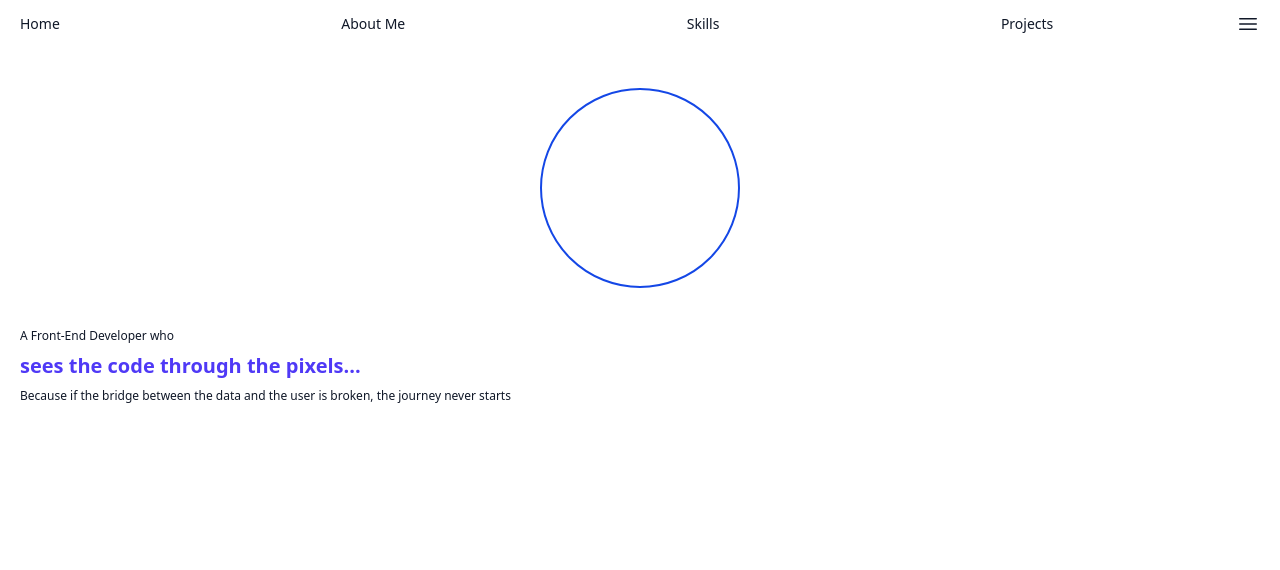
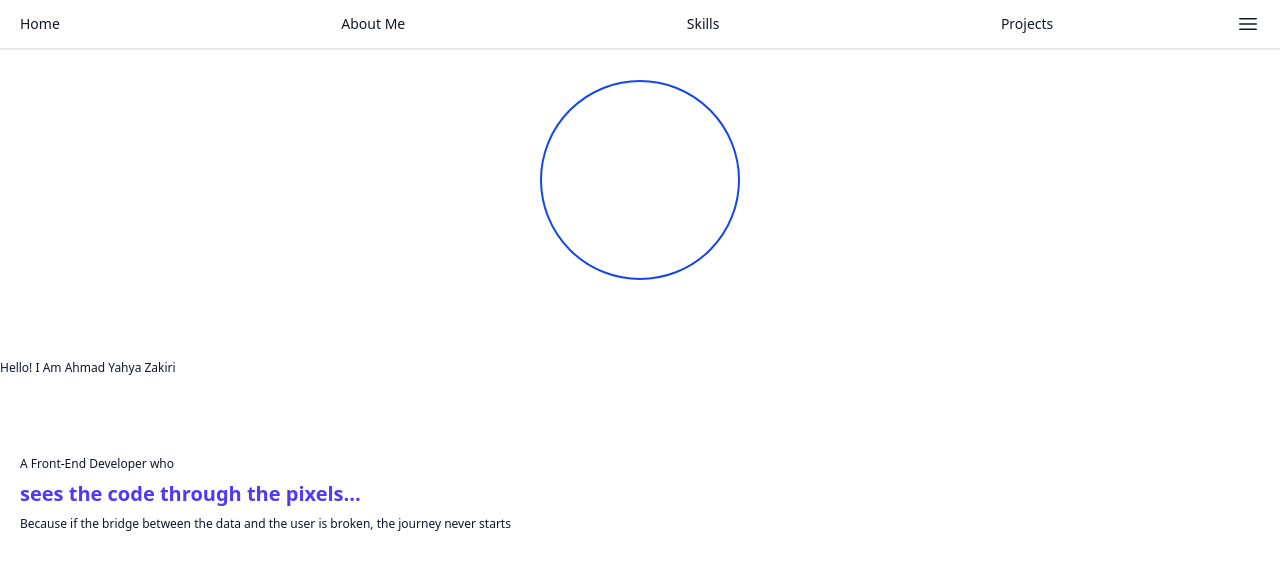
Before and after one commit to Yahya-zakiri/MyPortofolio, a website: page index.html in a window 1280 px wide. Drawn offline with Linux system fonts and the light colour scheme.

Commit message:
A bottom border to header and some styles to section

```diff
--- a/index.html
+++ b/index.html
@@ -8,7 +8,7 @@
   </head>
   <body class="bg-white">
     <div class="container mx-auto flex flex-col space-y-10">
-      <header class="px-5 py-3 flex justify-between items-center text-gray-900">
+      <header class="px-5 py-3 flex justify-between items-center text-gray-900 border-b-2 border-gray-200 fixed w-full">
         <div class="w-10/12">
         <ul class="flex text-sm justify-between">
           <li class="nav-links"><a href="#home">Home</a></li>
@@ -26,8 +26,9 @@
           <!-- <li class="nav-links">Download CV</li> -->
         </ul>
       </header>
-      <section class="grid-cols-12 space-y-10 text-gray-900" id="home">
+      <section class="grid-cols-12 space-y-20 text-gray-900 pt-20" id="home">
             <div class="border-2 border-blue-700 size-50 col-span-12 mx-auto rounded-full"></div>
+            <p class="absolute text-xs">Hello! I Am Ahmad Yahya Zakiri</p>
             <div class="mx-5">
                 <p class="leading-0 flex flex-col space-y-2"><span class="text-xs">A Front-End Developer who </span><br><span class="text-xl font-bold text-indigo-600"> sees the code through the pixels...</span> <br> <span class="text-xs">Because if the bridge between the data and the user is broken, the journey never starts</span></p>
             </div>
```
Also changed, not shown: src/output.css.
